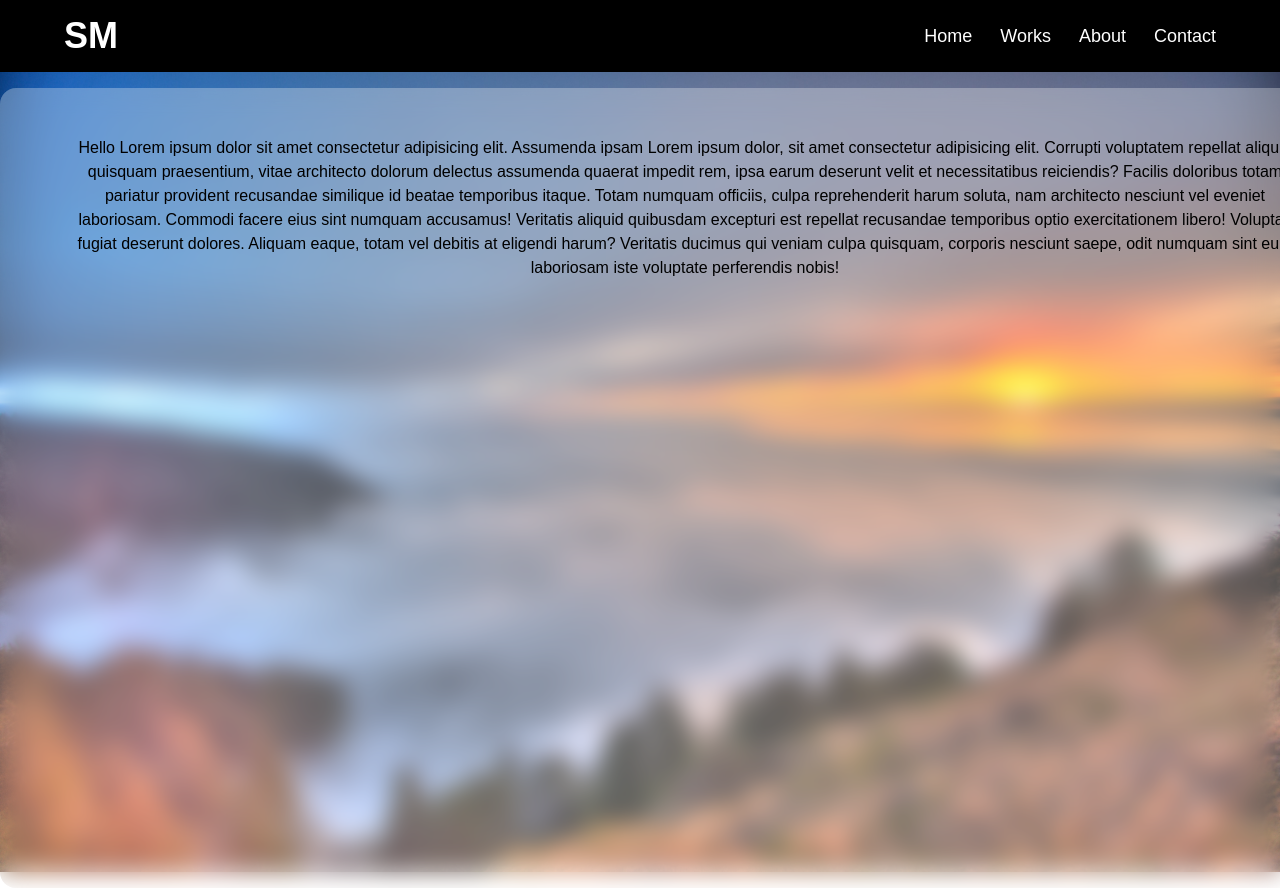
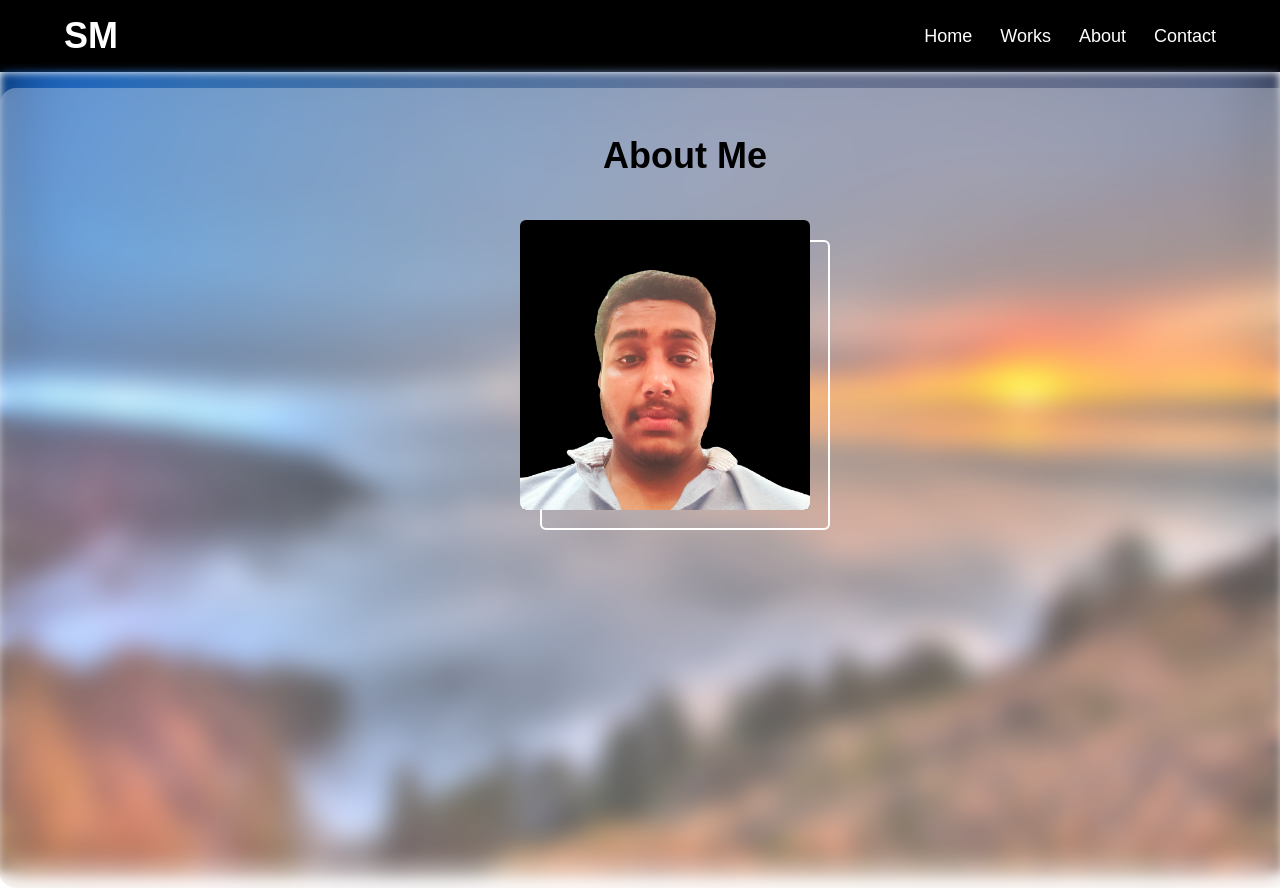
Before and after one commit to sushant-menon/portfolio-website-react, a React (Vite) app: page /about in a window 1280 px wide. Shown: the top 888 px of the page. Built offline with nearby package versions, Linux system fonts and the light colour scheme.

Commit message:
modified about me page

```diff
--- a/src/components/About.jsx
+++ b/src/components/About.jsx
@@ -1,29 +1,18 @@
 import React from "react";
+import AboutMeDetails from "./AboutMeDetails";
 
 const About = () => {
   return (
     <>
       <div className="">
         <img
-          className="absolute h-screen object-cover md:w-full"
+          className="absolute h-screen object-cover md:w-full blur-sm"
           src="src\assets\sunset1.jpg"
           alt="bg-image"
         />
       </div>
       <div className=" backdrop-blur-sm bg-white/30 relative text-center mt-4 w-[430px] mx-auto rounded-2xl h-screen py-6 px-4 md:w-[1370px] md:backdrop-blur-md md:px-16 md:py-12">
-        Hello Lorem ipsum dolor sit amet consectetur adipisicing elit. Assumenda
-        ipsam Lorem ipsum dolor, sit amet consectetur adipisicing elit. Corrupti
-        voluptatem repellat aliquid quisquam praesentium, vitae architecto
-        dolorum delectus assumenda quaerat impedit rem, ipsa earum deserunt
-        velit et necessitatibus reiciendis? Facilis doloribus totam pariatur
-        provident recusandae similique id beatae temporibus itaque. Totam
-        numquam officiis, culpa reprehenderit harum soluta, nam architecto
-        nesciunt vel eveniet laboriosam. Commodi facere eius sint numquam
-        accusamus! Veritatis aliquid quibusdam excepturi est repellat recusandae
-        temporibus optio exercitationem libero! Voluptas fugiat deserunt
-        dolores. Aliquam eaque, totam vel debitis at eligendi harum? Veritatis
-        ducimus qui veniam culpa quisquam, corporis nesciunt saepe, odit numquam
-        sint eum laboriosam iste voluptate perferendis nobis!
+        <AboutMeDetails />
       </div>
     </>
   );
--- /dev/null
+++ b/src/components/AboutMeDetails.jsx
@@ -0,0 +1,22 @@
+import React from "react";
+
+const AboutMeDetails = () => {
+  return (
+    <>
+      <div>
+        <h1 className="font-extrabold text-4xl">About Me</h1>
+      </div>
+
+      <div className="flex flex-col mt-16 justify-center items-center">
+        <span className="border-2 border-white w-[290px] h-[290px] rounded-md transform hover:scale-95"></span>
+        <img
+          className="bg-black w-[290px] h-[290px] absolute -translate-x-5 -translate-y-5 rounded-md"
+          alt=""
+          src="src\assets\Profile.png"
+        />
+      </div>
+    </>
+  );
+};
+
+export default AboutMeDetails;
```
